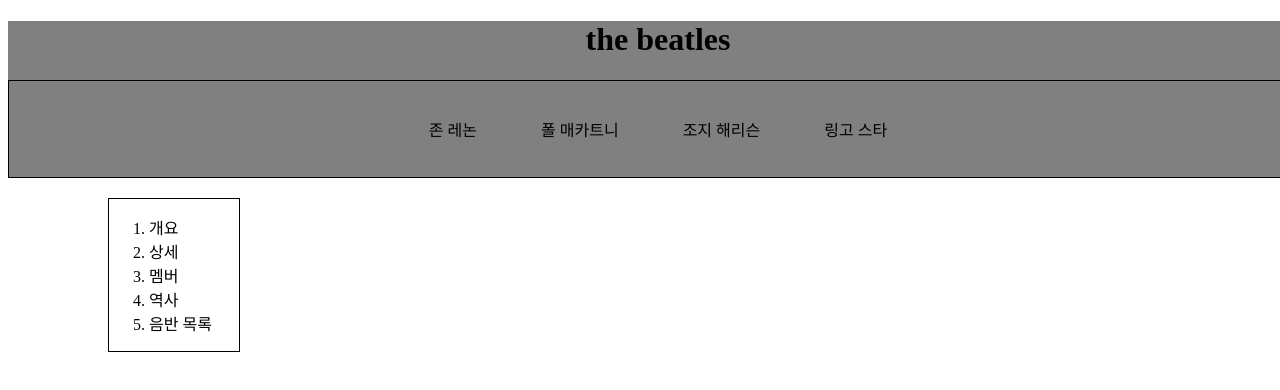
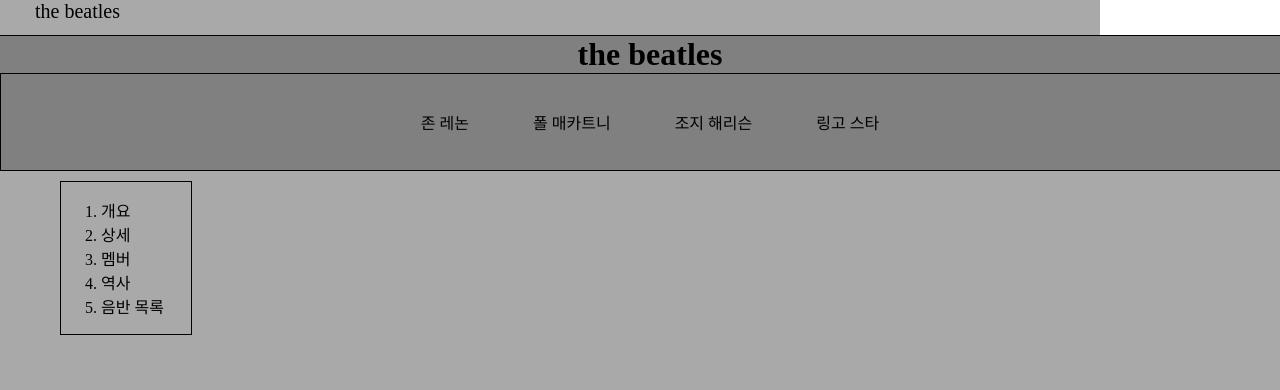
Before and after one commit to daehyeon112/web, a plain HTML site: page index.html in a window 1280 px wide. Shown: the top 390 px of the page. Drawn offline with Linux system fonts and the light colour scheme.

Commit message:
Add files via upload

```diff
--- a/index.html
+++ b/index.html
@@ -6,7 +6,12 @@
     <title>the beatles</title>
 </head>
 <body>
-    <div id="fristhead">
+    <header id="gnb">
+        <div class="ingnb" id="logo" >the beatles</div>
+        <textarea class="ingnb" id="search" ></textarea>
+    </header>
+    <main>
+    <div id="firsthead">
         <h1 id="mainhead">the beatles</h1>
         <div id="mems">
             <p>
@@ -26,5 +31,9 @@
             <li>음반 목록</li>
         </ol>
     </div>
+    </main>
+    <footer>
+
+    </footer>
 </body>
 </html>
--- a/style.css
+++ b/style.css
@@ -1,3 +1,29 @@
+body{
+    margin: 0;
+    background-color: darkgray;
+}
+#gnb{height: 35px;
+background-color: darkgray;
+position: sticky;
+border-bottom: solid 1px black;
+}
+#logo{
+    font-size: 20px;
+    display: inline;
+    position: absolute;
+    left: 35px;
+}
+#search{
+    position: relative;
+    left: 1100px;
+    width: 215px;
+    height: 35px;
+    display: inline;
+    padding: 0px;
+    border: 0px;
+}
+
+
 #mems{
     border:1px solid black;
     padding:20px;
@@ -7,6 +33,7 @@
 
 #mainhead{
     text-align: center;
+    margin: 0px;
 }
 
 .mem{
@@ -17,7 +44,7 @@
     text-decoration: none;
     color: black;
 }
-#fristhead{
+#firsthead{
     position: relative;
     margin: 0 auto;
     display: block;
@@ -25,9 +52,9 @@
     width: 1300px;
 }
 #toc{
-    margin-top: 20px;
     position: relative;
-    left: 100px;
+    top: 10px;
+    left:60px;
     border: 1px solid black;
     width: 130px;
     }
```
